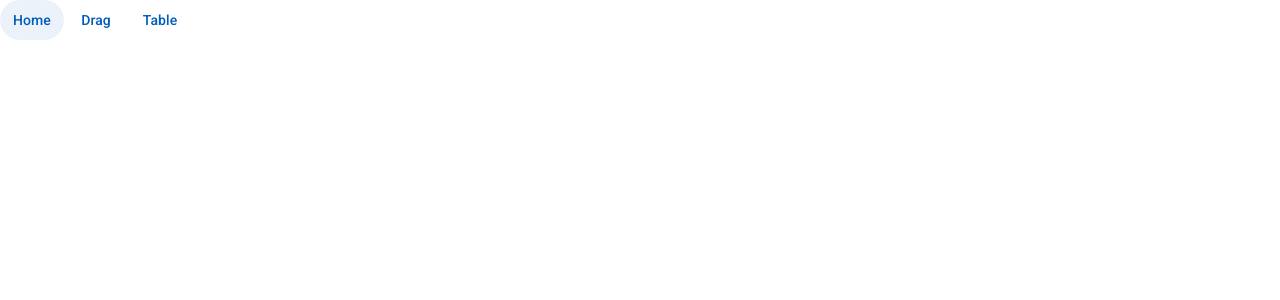
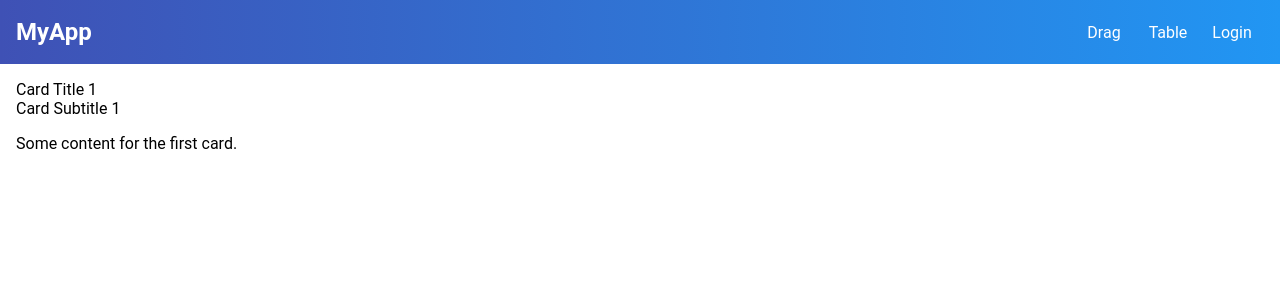
Before and after one commit to syedmomin/prepration, an Angular app: page / in a window 1280 px wide. Shown: the top 300 px of the page. Built offline with nearby package versions, Linux system fonts and the light colour scheme.

Commit message:
refactor: clean up unused imports and styles; enhance app layout with toolbar and card components

```diff
--- a/angular.json
+++ b/angular.json
@@ -28,8 +28,6 @@
               }
             ],
             "styles": [
-              "@angular/material/prebuilt-themes/azure-blue.css",
-              "node_modules/bootstrap/dist/css/bootstrap.min.css",
               "src/styles.css"
             ],
             "scripts": []
@@ -89,7 +87,6 @@
               }
             ],
             "styles": [
-              "@angular/material/prebuilt-themes/azure-blue.css",
               "src/styles.css"
             ],
             "scripts": []
--- a/package.json
+++ b/package.json
@@ -16,13 +16,10 @@
     "@angular/compiler": "^19.0.0",
     "@angular/core": "^19.0.0",
     "@angular/forms": "^19.0.0",
-    "@angular/material": "^19.1.0",
     "@angular/platform-browser": "^19.0.0",
     "@angular/platform-browser-dynamic": "^19.0.0",
     "@angular/router": "^19.0.0",
-    "@ng-bootstrap/ng-bootstrap": "^18.0.0",
     "@popperjs/core": "^2.11.8",
-    "bootstrap": "^5.3.3",
     "rxjs": "~7.8.0",
     "tslib": "^2.3.0",
     "zone.js": "~0.15.0"
--- a/src/app/app.component.css
+++ b/src/app/app.component.css
@@ -0,0 +1,14 @@
+.logo {
+    font-size: 1.5em;
+    font-weight: bold;
+  }
+  .spacer {
+    flex: 1 1 auto;
+  }
+  mat-toolbar {
+    background: linear-gradient(to right, #3f51b5, #2196f3);
+    color: white;
+  }
+  button[mat-button] {
+    color: white;
+  }
--- a/src/app/app.component.html
+++ b/src/app/app.component.html
@@ -1,8 +1,27 @@
+<mat-toolbar color="primary">
+  <mat-toolbar-row>
+    <span class="logo">MyApp</span>
+    <span class="spacer"></span>
+    <button mat-button routerLink="/drag">Drag</button>
+    <button mat-button routerLink="/table">Table</button>
+    <button mat-button routerLink="/login">Login</button>
+  </mat-toolbar-row>
+</mat-toolbar>
 
 
-<mat-toolbar-row>
-  <button mat-button routerLink="/home">Home</button>
-  <button mat-button routerLink="/drag">Drag</button>
-  <button mat-button routerLink="/table">Table</button>
-</mat-toolbar-row>
+<mat-card class="example-card">
+  <mat-card-header>
+    <mat-card-title>Card Title 1</mat-card-title>
+    <mat-card-subtitle>Card Subtitle 1</mat-card-subtitle>
+  </mat-card-header>
+  <mat-card-content>
+    <p>Some content for the first card.</p>
+  </mat-card-content>
+  <mat-card-actions>
+    <button mat-button>Action 1</button>
+    <button mat-button>Action 2</button>
+  </mat-card-actions>
+</mat-card>
+
+
 <router-outlet></router-outlet>
--- a/src/app/app.component.ts
+++ b/src/app/app.component.ts
@@ -2,16 +2,19 @@ import { Component } from '@angular/core';
 import { RouterLink, RouterOutlet } from '@angular/router';
 import {MatToolbarModule} from '@angular/material/toolbar';
 import {MatButtonModule} from '@angular/material/button';
+import {MatCardModule} from '@angular/material/card';
+
 @Component({
   selector: 'app-root',
   imports: [
     MatButtonModule,
     MatToolbarModule,
+    MatCardModule,
     RouterOutlet,
     RouterLink],
   templateUrl: './app.component.html',
   styleUrl: './app.component.css'
 })
 export class AppComponent {
-  title = 'test';
+
 }
--- a/src/index.html
+++ b/src/index.html
@@ -6,8 +6,6 @@
   <base href="/">
   <meta name="viewport" content="width=device-width, initial-scale=1">
   <link rel="icon" type="image/x-icon" href="favicon.ico">
-  <link href="https://fonts.googleapis.com/css2?family=Roboto:wght@300;400;500&display=swap" rel="stylesheet">
-  <link href="https://fonts.googleapis.com/icon?family=Material+Icons" rel="stylesheet">
 </head>
 <body class="mat-typography">
   <app-root></app-root>
--- a/src/main.ts
+++ b/src/main.ts
@@ -1,5 +1,3 @@
-/// <reference types="@angular/localize" />
-
 import { bootstrapApplication } from '@angular/platform-browser';
 import { appConfig } from './app/app.config';
 import { AppComponent } from './app/app.component';
```
Also changed, not shown: 1 other file (tests, documents, lock files or other folders).
